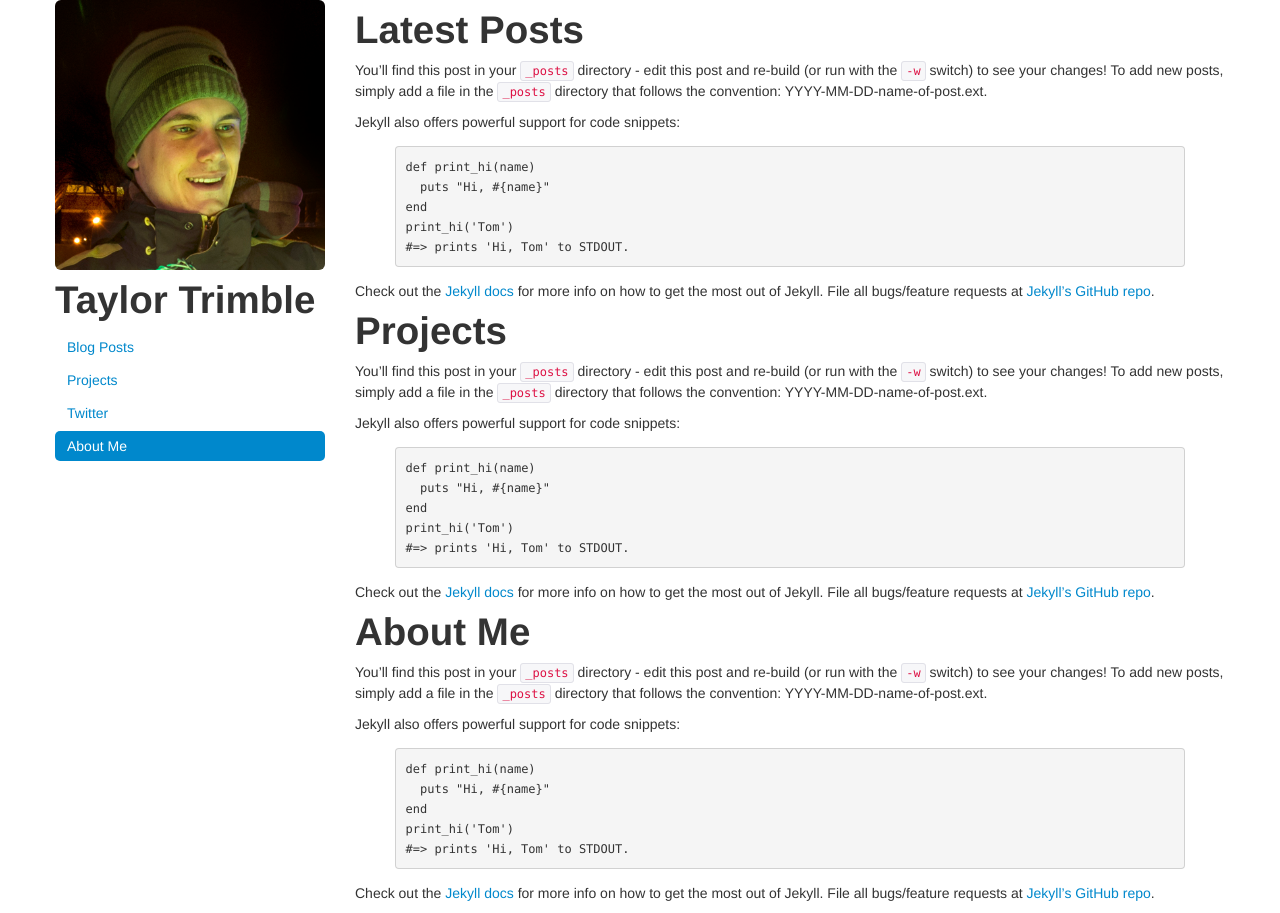
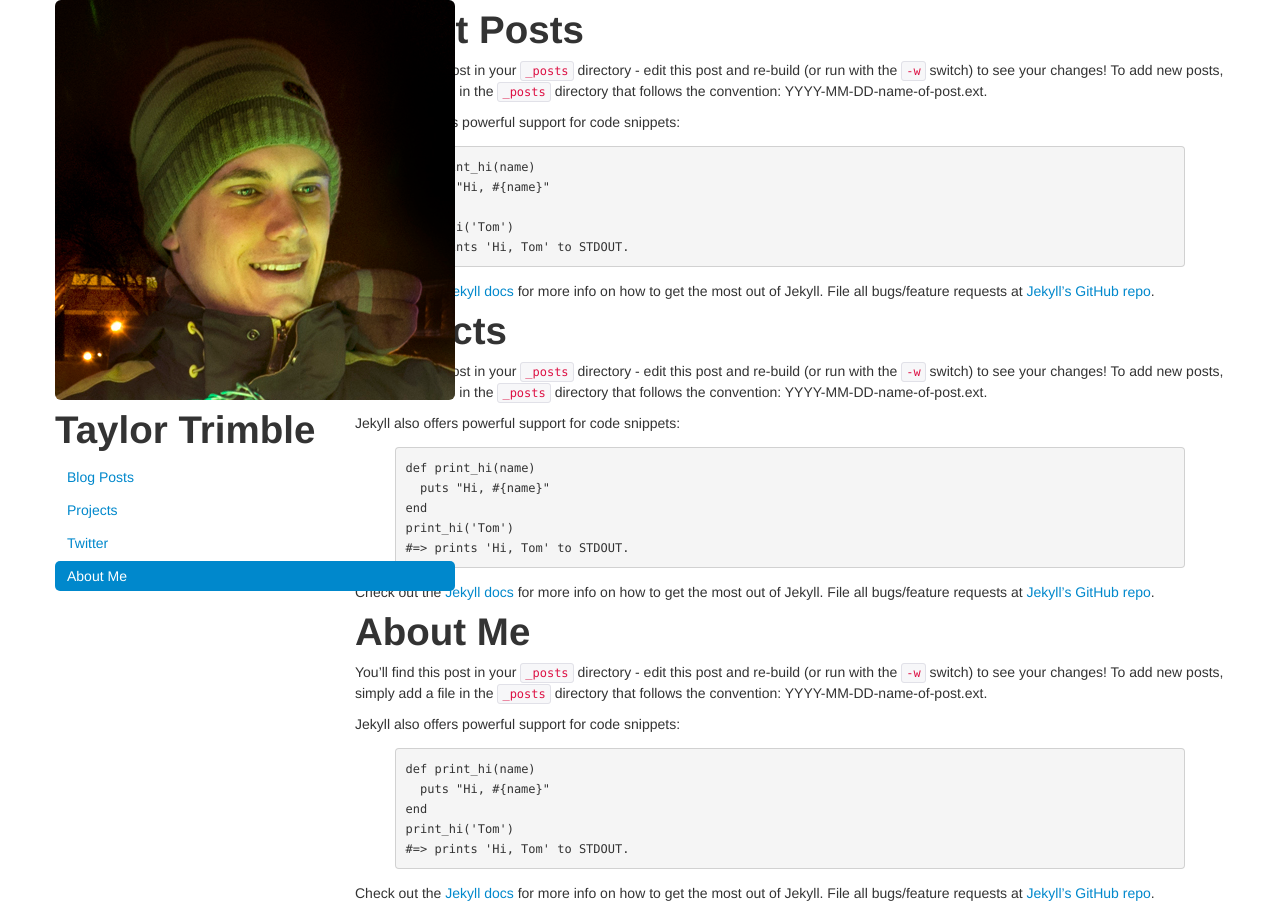
Before and after one commit to taylortrimble/tylrtrmbl.github.io, a Jekyll site: the page built from index.html, in a window 1280 px wide. Built offline with Jekyll 4.4.1, drawn with Linux system fonts in a browser that asks for light colours.

Commit message:
Fix affix
There appears to be some workaround involved. Without the custom CSS,
enclosing the img tag in the affix div results in a too-large span.
Excluding the image results in everything working, but then the image
isn't affixed like we want.

Workaround sets image width to 100% when affix is active.

```diff
--- a/_layouts/default.html
+++ b/_layouts/default.html
@@ -27,6 +27,7 @@
         <div class="row-fluid">
 
             <div id="sidebar" class="span3">
+                <div data-spy="affix">
                     <img src="img/taylor-face.png" class="img-rounded">
                     <h1>Taylor Trimble</h1>
                     <ul class="nav nav-pills nav-stacked">
@@ -35,6 +36,7 @@
                         <li><a href="http://twitter.com/tylrtrmbl">Twitter</a></li>
                         <li><a href="#about-me">About Me</a></li>
                     </ul>
+                </div>
             </div>
 
             <div class="span9">
--- a/css/custom.css
+++ b/css/custom.css
@@ -1 +1,8 @@
+/* ======= */
 /* Sidebar */
+/* ======= */
+
+/* This seems to be a workaround */
+.affix img {
+    width: 100%
+}
```
Lines whose indentation alone changed are shown as unchanged.
